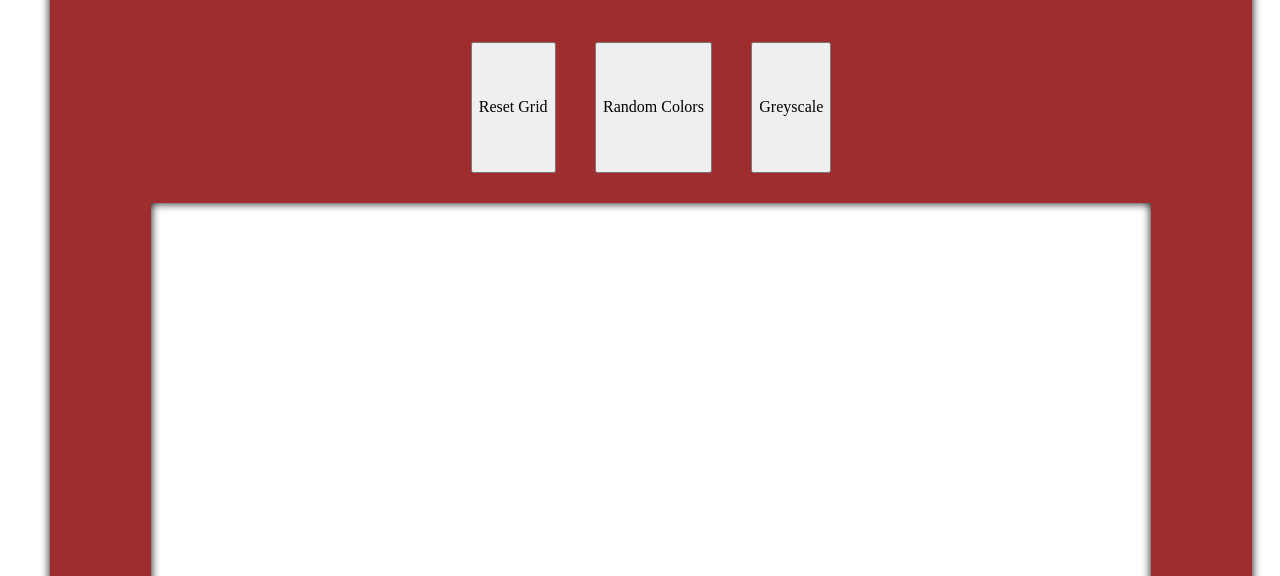
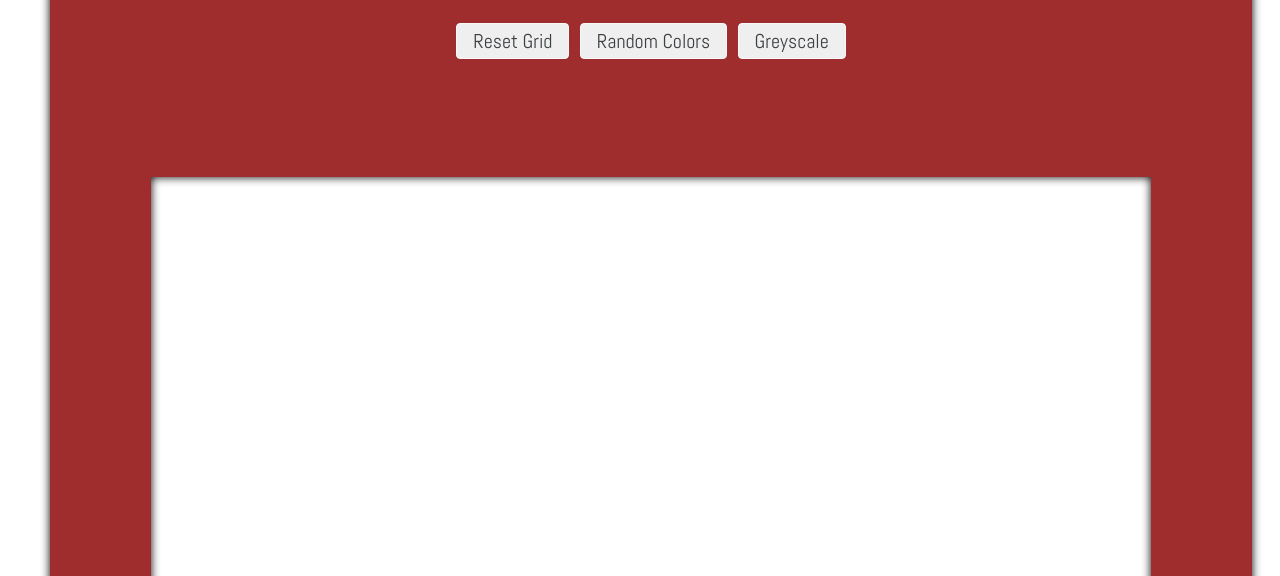
Before and after one commit to CJ1138/etch-a-sketch, a plain HTML site: page index.html in a window 1280 px wide. Shown: the part 224-800 px from the top of the page. Drawn offline with Linux system fonts and the light colour scheme.

Commit message:
Styled buttons and fixed error when resetting grid with more than 100 squares per side

```diff
--- a/eas.js
+++ b/eas.js
@@ -89,7 +89,6 @@ function removeSquares(){
 
 //Function to clear the grid, create a new grid and add the event listeners
 function resetGrid(){
-    removeSquares();
     setDimensions();
     addListeners();
 }
@@ -100,6 +99,7 @@ function getDimensions(){
     if (dimension > 100){
         alert("That's too many!");
     } else {
+    removeSquares();
     return dimension;
     }
 }
--- a/styles.css
+++ b/styles.css
@@ -44,6 +44,21 @@ h1 {
     display: flex;
     width: 400px;
     height: 150px;
-    padding: 30px;
+    padding: 0px 30px 30px 30px;
     justify-content: space-around;
 }
+button{
+    border: 1px solid #f8f9fa;
+    border-radius: 4px;
+    color: #3c4043;
+    font-family: 'Abel', sans-serif;
+    font-size: 20px;
+    margin: 11px 4px;
+    padding: 0 16px;
+    line-height: 27px;
+    height: 36px;
+    min-width: 54px;
+    text-align: center;
+    cursor: pointer;
+    user-select: none;
+}
```
